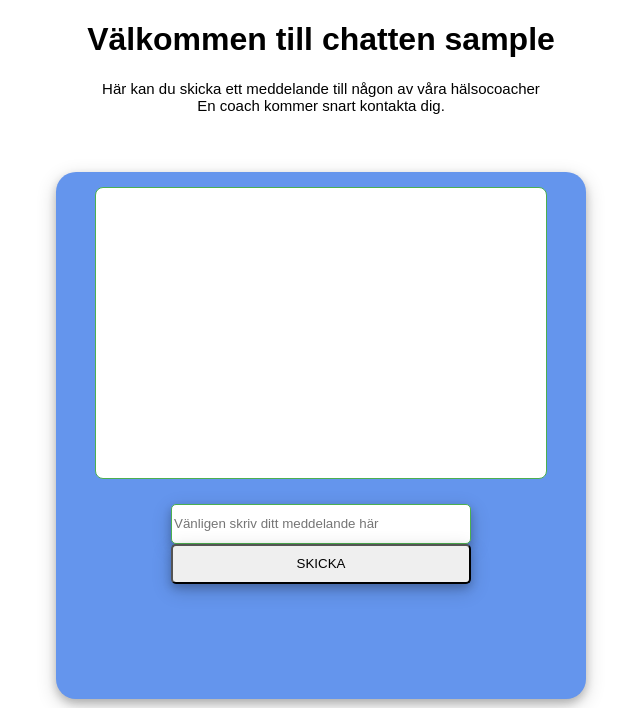
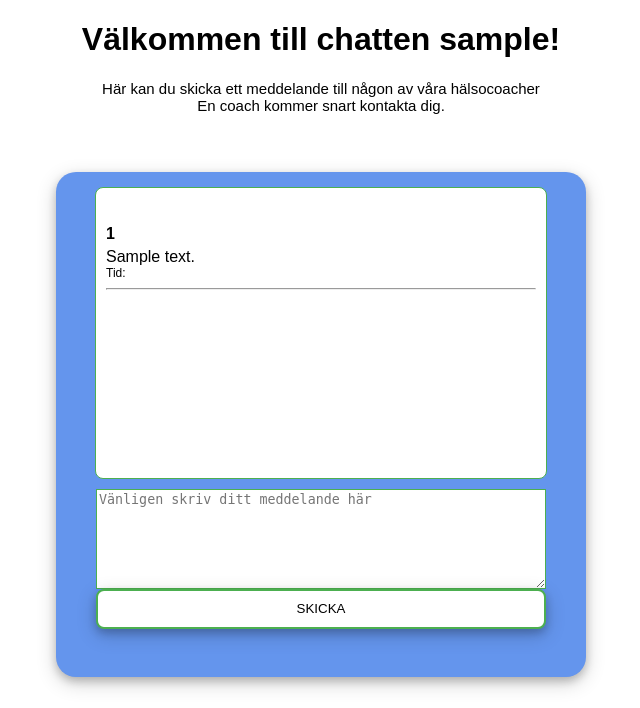
Before and after one commit to Jummis/Projektet, a PHP site: page /chatt.php in a window 1280 px wide. Shown: the part 92-800 px from the top of the page, without its empty margins (319-959 px from the left). Run offline with PHP 8.4, Linux system fonts and the light colour scheme; the visitor is signed in with stand-in values (Sample User, id 1); tables that the repository leaves empty or names only in its code hold one stand-in row (values such as "Sample post"); data that the repository does not hold is empty.

Commit message:
Chatten funkar

```diff
--- a/chatt.php
+++ b/chatt.php
@@ -24,21 +24,41 @@
         </div>
 
         <div id= "welcome">
-            <h1> Välkommen till chatten <?php echo $_SESSION['User']; ?> </h1>
+            <h1> Välkommen till chatten <?php echo $_SESSION['User']; ?>!</h1>
             <p1> Här kan du skicka ett meddelande till någon av våra hälsocoacher<br>
                  En coach kommer snart kontakta dig. </p1>
             <br><br>
         </div>
 
         <div id="chatcontainer">
-        <div id="chatbox"></div>
+
+        <div id="chatbox">
+            <?php
+                $getdata = "SELECT from_id, message FROM Chatt";
+
+                // sparar resultatet av queryn i en variabel
+                $result = $connection->query($getdata);
+
+                while($row = mysqli_fetch_assoc($result))
+                {
+                    echo "<h5>".$row["from_id"]."</h5>";
+                    echo $row["message"] . "<br>";
+                    echo "<p4>". "Tid: ". "</p4>";
+                    echo "<hr>";
+                }
+
+            ?>
+
+        </div>
             <form name="chat" method="POST" action="<?php echo $_SERVER['PHP_SELF'];?>">
+            <!-- hämtar namn och kommentar från databasen -->
 
-            <input type="text" placeholder="Vänligen skriv ditt meddelande här" name="usermsg" id="usermsg"/>
-            <input type="submit" name=submitmsg value=SKICKA id=sendmessage/>
+            <textarea placeholder="Vänligen skriv ditt meddelande här" name="usermsg" id="usermsg"></textarea><br>
+            <input type="submit" name="submitmsg" value="SKICKA" id="sendmessage"/>
+
             </form>
+
         </div>
-
 
     </body>
 
--- a/main.css
+++ b/main.css
@@ -174,10 +174,10 @@ background-color: #4CAF50;
     color: white;
 }
 
-#chatbox {
+#chatbox{
     text-align:left;
     margin: auto;
-    margin-bottom:25px;
+    margin-bottom:10px;
     padding:10px;
     background:#fff;
     height:270px;
@@ -186,15 +186,24 @@ background-color: #4CAF50;
     border-radius: 8px;
     overflow:auto; }
 
+    h5{
+    font-size: 16px;
+    margin-bottom: 5px;
+    }
+
+    p4{
+        font-size: 12px;
+    }
+
     #usermsg {
-    width:300px;
-    border:1px solid #4CAF50; }
-
+    width: 450px;
+    height:100px;
+    border:1px solid #4CAF50;
+    text-align: left; }
 
     #sendmessage{
-    width: 100px;
+    width: 450px;
     background-color: white;
-    width: 25px;
     border-radius: 8px;
     border: 2px solid #4CAF50;
     }
@@ -205,17 +214,16 @@ background-color: #4CAF50;
     text-align: center;
     width: 500px;
     margin-top: 40px;
+    height: 475px;
     background-color: cornflowerblue;
     margin-left: auto;
     margin-right: auto;
     box-shadow: 0 4px 8px 0 rgba(0, 0, 0, 0.2), 0 6px 20px 0 rgba(0, 0, 0, 0.19);
     }
 
-<<<<<<< HEAD
     #contact {
         margin-left: 50px;
     }
-=======
 
    .optionButtons .button {
     background-color: #4CAF50; /* Green */
@@ -238,4 +246,3 @@ background-color: #4CAF50;
     .optionButtons .button:hover {
     background-color: #3e8e41;
 }
->>>>>>> 1516e76e96088ebf80dd08497f8ce6a126a53af4
```
